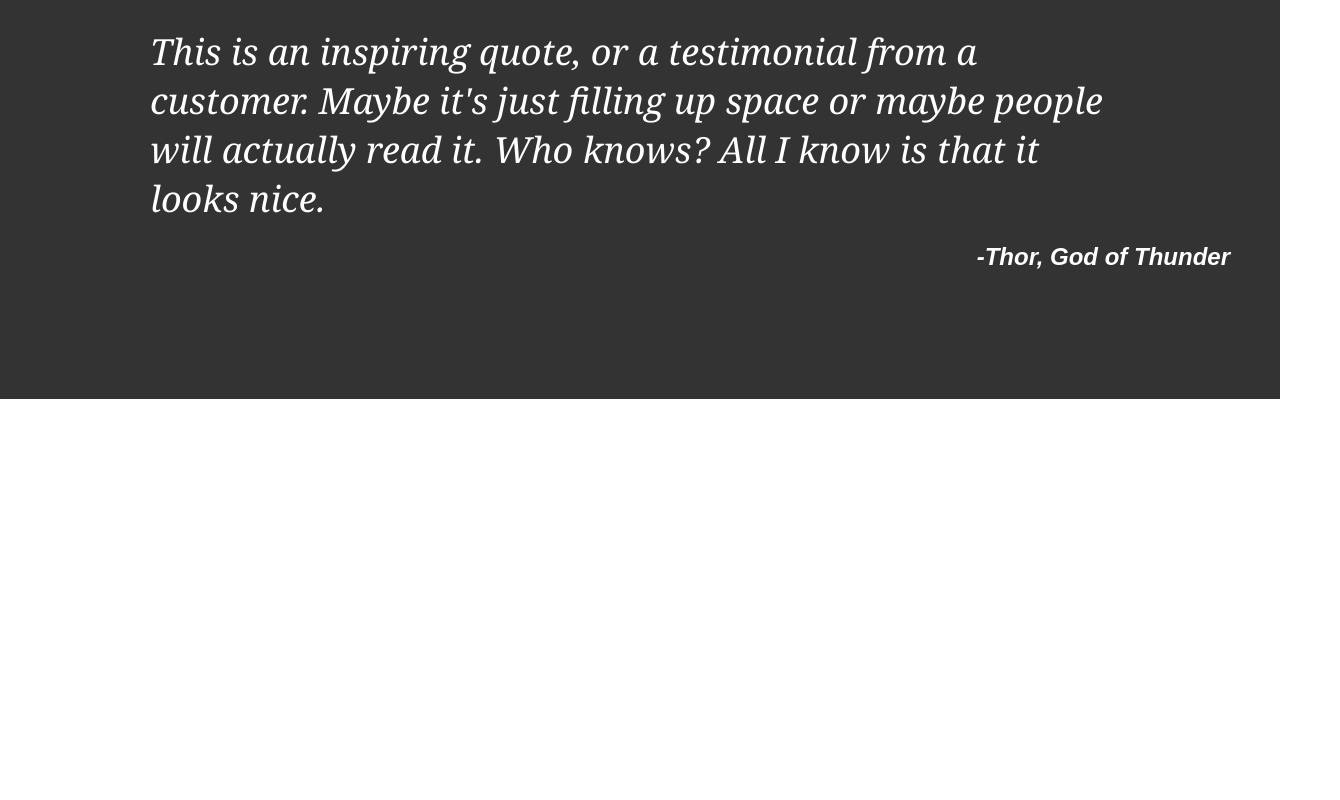
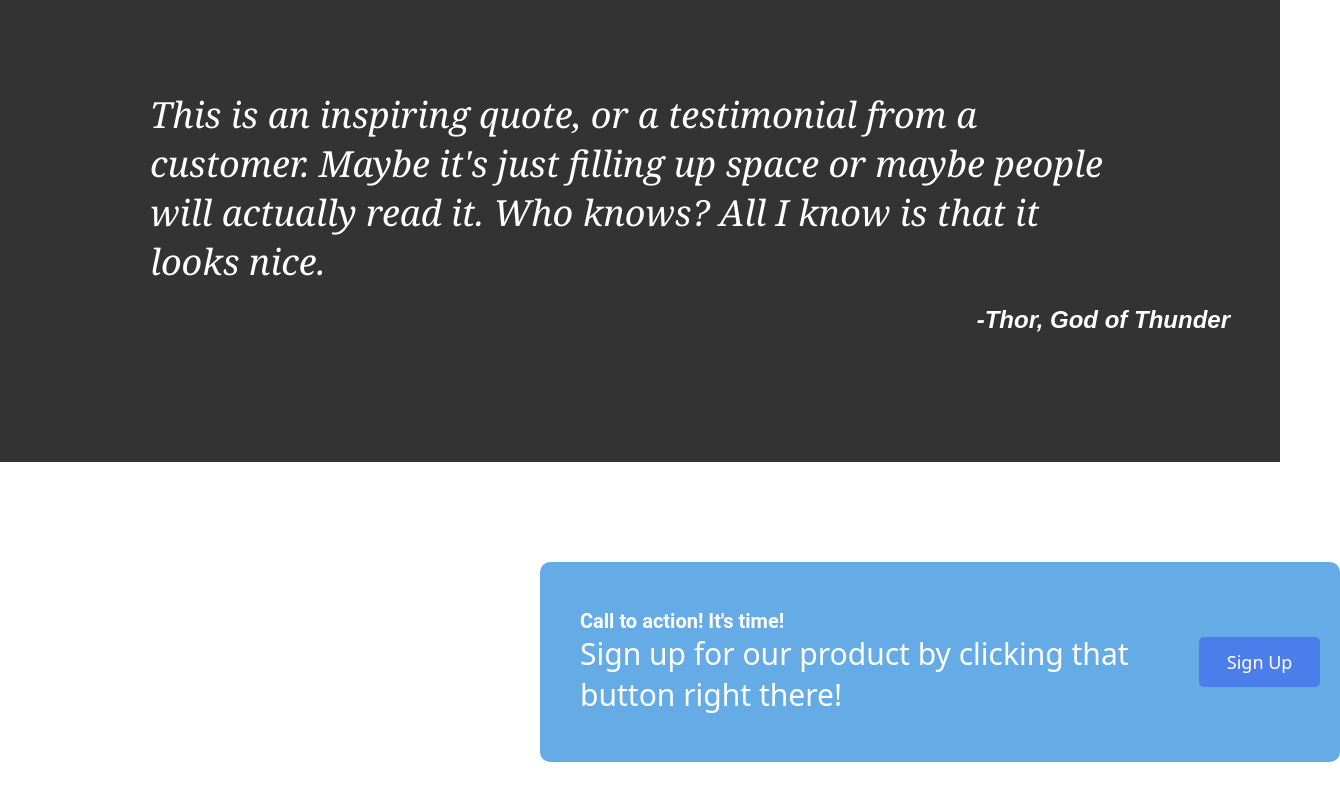
Before and after one commit to eren-eroglu/landing-page, a plain HTML site: page index.html in a window 1280 px wide. Shown: the part 1172-1972 px from the top of the page, 1340 px wide, since content can reach past the window. Before the commit the page ends 1571 px from the top, so only its background shows below. Drawn offline with Linux system fonts and the light colour scheme.

Commit message:
'Call to action! it's time' part has been added. Basically the project is near to be finished.

```diff
--- a/index.html
+++ b/index.html
@@ -56,6 +56,14 @@
 
 
 </nav>
+<nav class="main-yazilar">
+  <div class="yazilar">
+    <h2 class="call">Call to action! It's time!</h2>
+    <h4 class="Sign-up">Sign up for our product by clicking that button right there!</h4>
+  </div>
+  <button>Sign Up</button>
+
+</nav>
 
 
 </body>
--- a/style.css
+++ b/style.css
@@ -186,3 +186,40 @@ button:hover{
   display: flex;
   justify-content: flex-end;
 }
+
+.main-yazilar {
+ height:200px;
+ width: 800px;
+ background-color: rgb(101, 172, 230);
+ border-radius: 10px;
+ display: flex;
+ margin-left:540px;
+ justify-content: space-around;
+ font-family: system-ui, -apple-system, BlinkMacSystemFont, 'Segoe UI', Roboto, Oxygen, Ubuntu, Cantarell, 'Open Sans', 'Helvetica Neue', sans-serif;
+ margin-top: 100px;
+ margin-bottom: 100px;
+}
+.yazilar{
+font-family: roboto;
+display: flex;
+margin-left: 40px;
+margin-right: 40px;
+flex-direction: column;
+justify-content: center;
+}
+
+.call{
+  font-size: 20px;
+  font-weight: bolder;
+}
+.Sign-up{
+  font-size: 30px;
+  font-weight: lighter;
+  font-family: system-ui, -apple-system, BlinkMacSystemFont, 'Segoe UI', Roboto, Oxygen, Ubuntu, Cantarell, 'Open Sans', 'Helvetica Neue', sans-serif;
+}
+
+button{
+  height: 50px;
+  margin-top: 75px;
+  margin-right: 20px;
+}
```
